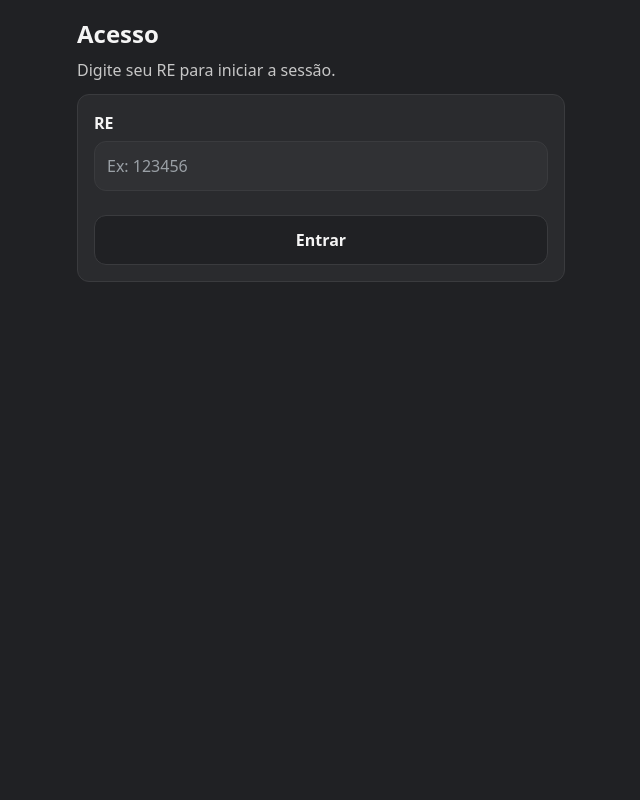
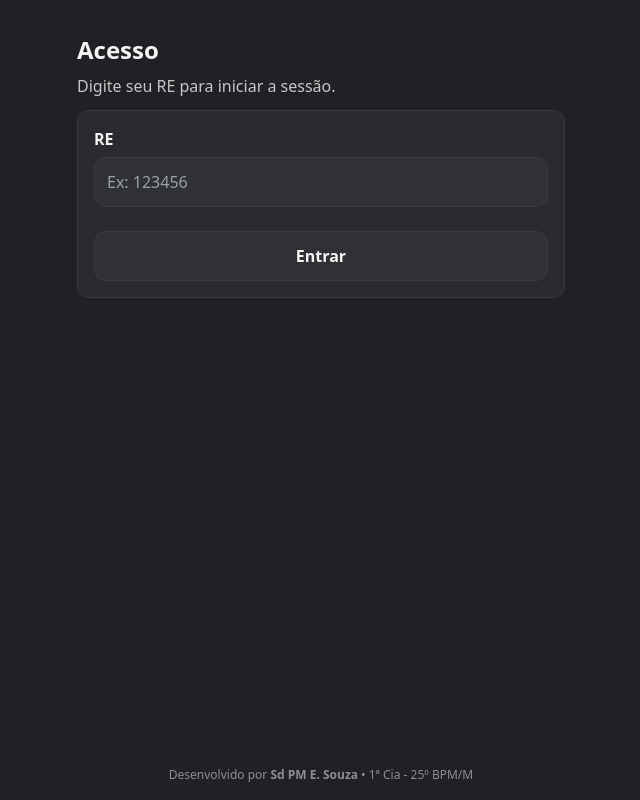
Before and after one commit to e-souza-dev/offline-asset-checklist-pwa, a React (Vite) app: page / in a window 1280 px wide. Shown: the whole page, without its empty margins (319-959 px from the left). Built offline with nearby package versions, Linux system fonts and the light colour scheme.

Commit message:
Update LoginPage component to handle Enter key for login and improve layout

```diff
--- a/src/LoginPage.tsx
+++ b/src/LoginPage.tsx
@@ -64,11 +64,27 @@ export default function LoginPage({ onLoggedIn }: { onLoggedIn: () => void }) {
     onLoggedIn();
   }
 
+  function onEnter(e: React.KeyboardEvent<HTMLInputElement>) {
+    if (e.key === "Enter") {
+      e.preventDefault();
+      handleLogin();
+    }
+  }
+
+  const page: React.CSSProperties = {
+    minHeight: "100vh",
+    display: "flex",
+    flexDirection: "column",
+    justifyContent: "space-between",
+    padding: 16,
+  };
+
   const card: React.CSSProperties = {
     maxWidth: 520,
     margin: "0 auto",
     padding: 16,
     color: "var(--text)",
+    width: "100%",
   };
 
   const panel: React.CSSProperties = {
@@ -103,14 +119,23 @@ export default function LoginPage({ onLoggedIn }: { onLoggedIn: () => void }) {
     padding: 12,
     borderRadius: 12,
     border: "1px solid var(--border)",
-    background: "var(--bg)",
+    background: "var(--bg-surface-2)",
     color: "var(--text)",
     cursor: "pointer",
     minHeight: 48,
     fontWeight: 800,
   };
 
+  const credits: React.CSSProperties = {
+    textAlign: "center",
+    fontSize: 12,
+    opacity: 0.65,
+    padding: "10px 0 0",
+    color: "var(--text-muted)",
+  };
+
   return (
+    <div style={page}>
       <div style={card}>
         <h2 style={{ marginTop: 0, color: "var(--text)" }}>Acesso</h2>
         <p style={{ marginTop: 6, color: "var(--text-muted)" }}>
@@ -132,6 +157,7 @@ export default function LoginPage({ onLoggedIn }: { onLoggedIn: () => void }) {
                   const user = USERS.find((u: any) => String(u.re) === String(next));
                   if (!user || user.role !== "admin") setPass("");
                 }}
+                onKeyDown={onEnter}
                 inputMode="numeric"
                 placeholder="Ex: 123456"
                 style={input}
@@ -147,6 +173,7 @@ export default function LoginPage({ onLoggedIn }: { onLoggedIn: () => void }) {
                     setPass(e.target.value);
                     setError(null);
                   }}
+                  onKeyDown={onEnter}
                   type="password"
                   placeholder="Digite a senha"
                   style={input}
@@ -179,5 +206,11 @@ export default function LoginPage({ onLoggedIn }: { onLoggedIn: () => void }) {
           </div>
         </section>
       </div>
+
+      {/* Créditos */}
+      <div style={credits}>
+        Desenvolvido por <b>Sd PM E. Souza</b> • 1ª Cia - 25º BPM/M
+      </div>
+    </div>
   );
 }
--- a/src/version.ts
+++ b/src/version.ts
@@ -1,2 +1,2 @@
 // Versão do app (você controla manualmente para a V1).
-export const APP_VERSION = "0.1.0";
+export const APP_VERSION = "1.0.0";
```
Lines whose indentation alone changed are shown as unchanged.
